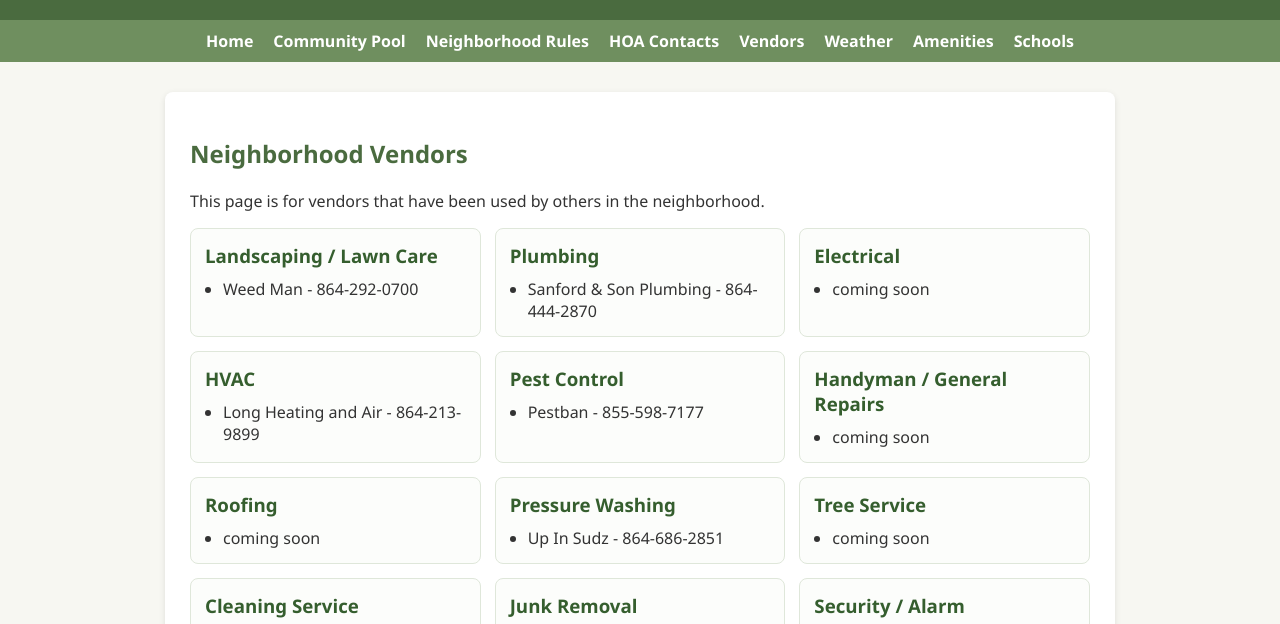
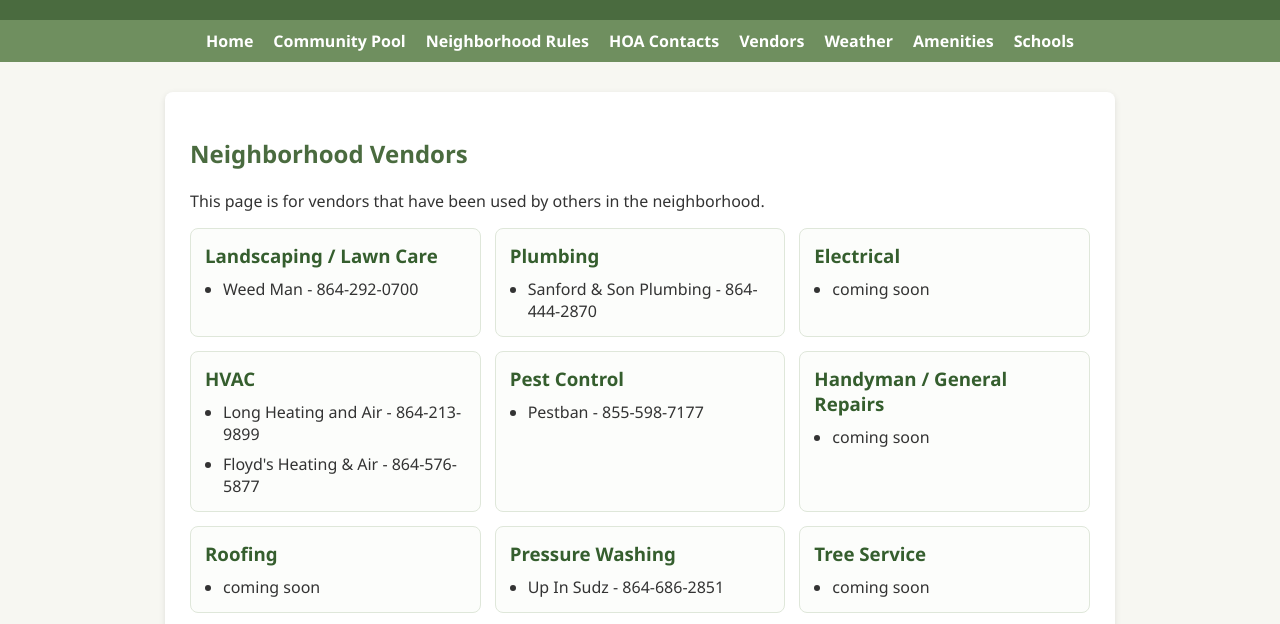
Before and after one commit to iwindon/paddockpoint, a plain HTML site: page vendor.html in a window 1280 px wide. Shown: the part 106-730 px from the top of the page. Drawn offline with Linux system fonts and the light colour scheme.

Commit message:
Added new HVAC company

```diff
--- a/vendor.html
+++ b/vendor.html
@@ -53,6 +53,7 @@
             <h3>HVAC</h3>
             <ul>
                 <li>Long Heating and Air - 864-213-9899</li>
+                <li>Floyd's Heating & Air - 864-576-5877
             </ul>
         </article>
 
```
